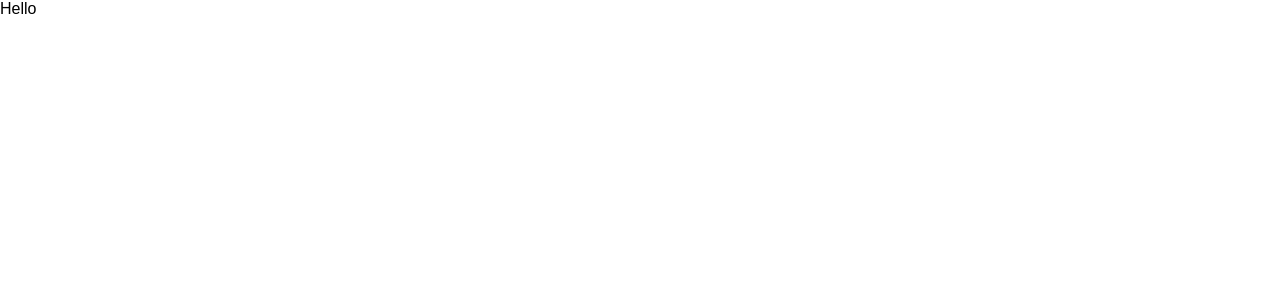
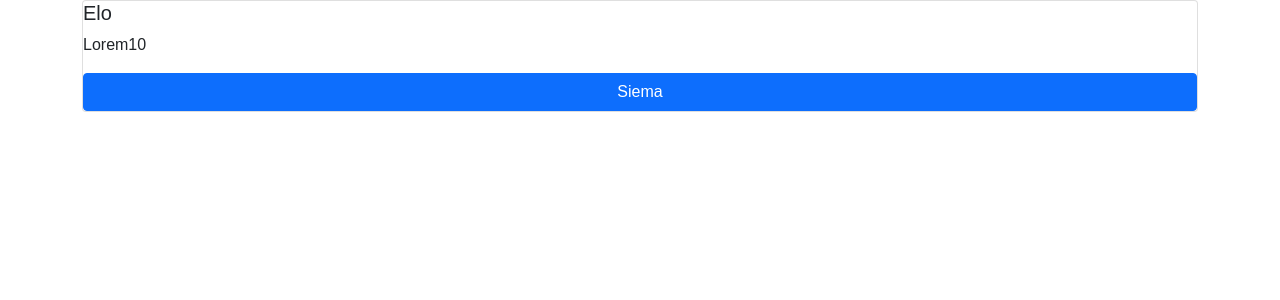
Before and after one commit to molekJ/radioBrowser, a React (Create React App) app: page / in a window 1280 px wide. Shown: the top 300 px of the page. Built offline with nearby package versions, Linux system fonts and the light colour scheme.

Commit message:
react bootstrap and radio-browser added

```diff
--- a/package.json
+++ b/package.json
@@ -10,7 +10,10 @@
     "@types/node": "^16.11.26",
     "@types/react": "^17.0.40",
     "@types/react-dom": "^17.0.13",
+    "bootstrap": "^5.1.3",
+    "radio-browser": "^2.1.10",
     "react": "^17.0.2",
+    "react-bootstrap": "^2.2.1",
     "react-dom": "^17.0.2",
     "react-scripts": "5.0.0",
     "typescript": "^4.6.2",
--- a/src/App.tsx
+++ b/src/App.tsx
@@ -1,7 +1,17 @@
+import { Container, Row, Col, CardGroup, Card, Button } from "react-bootstrap";
+import "bootstrap/dist/css/bootstrap.min.css";
 import "./App.css";
 
 const App = () => {
-  return <div className="App">Hello</div>;
+  return (
+    <Container>
+      <Card>
+        <Card.Title>Elo</Card.Title>
+        <Card.Text>Lorem10</Card.Text>
+        <Button>Siema</Button>
+      </Card>
+    </Container>
+  );
 };
 
 export default App;
--- /dev/null
+++ b/src/types/interfaces.tsx
@@ -0,0 +1 @@
+export interface SomeInterface {}
```
Also changed, not shown: 1 other file (tests, documents, lock files or other folders).
